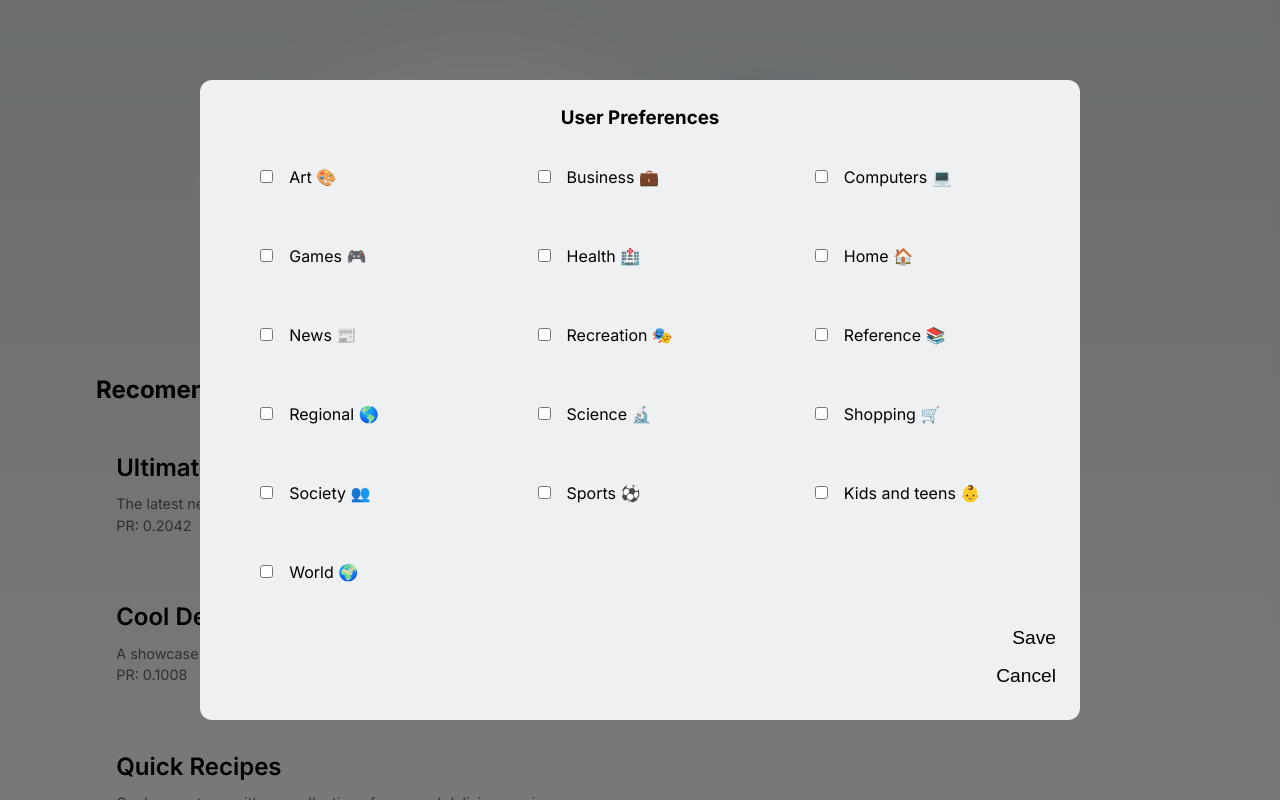
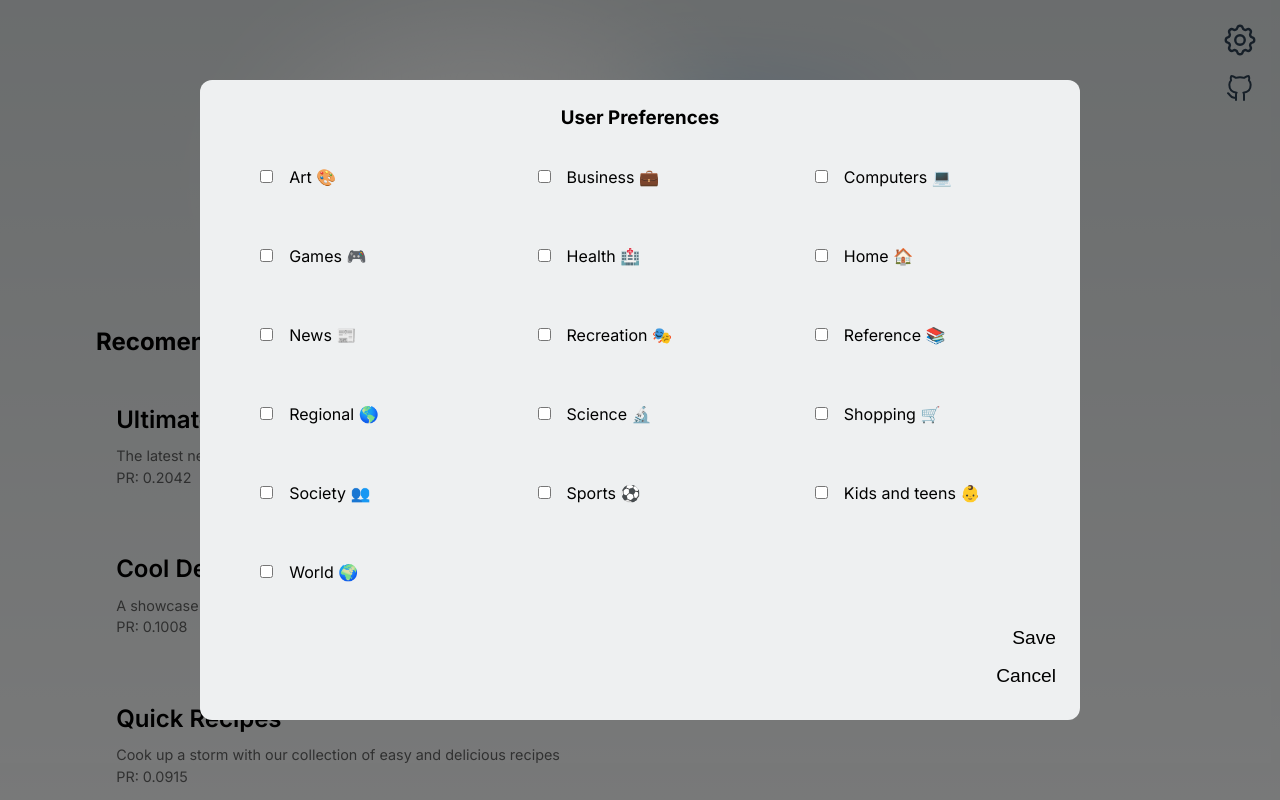
Before and after one commit to JoseGomez14/page-rank, a Next.js app: page / in a window 1280 px wide. Shown: the top 800 px of the page. Built offline with nearby package versions, Linux system fonts and the light colour scheme.

Commit message:
Add github project link

```diff
--- a/src/pages/index.js
+++ b/src/pages/index.js
@@ -3,10 +3,10 @@ import Image from "next/image";
 import { Inter } from "next/font/google";
 import styles from "@/styles/Home.module.css";
 import { useEffect, useState } from "react";
-import { SearchIcon, SettingsIcon } from "@/components/iconos";
+import { GithubIcon, SearchIcon, SettingsIcon } from "@/components/iconos";
 import SettingsModal from "@/components/settingsModal";
 import UserPreferences from "@/utils/UserPreferences";
-import Graph from "@/components/Graph";
+import Link from "next/link";
 
 const inter = Inter({ subsets: ["latin"] });
 
@@ -17,6 +17,7 @@ export default function Home() {
   const [inputSearch, setInputSearch] = useState("");
   const [showSettings, setShowSettings] = useState(false);
   const userPreferences = new UserPreferences();
+  // const [theme, setTheme] = useState("dark");
 
   useEffect(() => {
     let topicsPreferences = null;
@@ -37,6 +38,10 @@ export default function Home() {
     if (!localStorage.getItem("topicsPreferences")) {
       setShowSettings(true);
     }
+
+    // if (localStorage.getItem("theme")) {
+    //   setTheme(localStorage.getItem("theme"));
+    // }
   }, []);
 
   const handleSubmit = (e) => {
@@ -75,6 +80,13 @@ export default function Home() {
     }
   };
 
+  const handleThemeChange = (e) => {
+    const { value } = e.target;
+    setTheme(value);
+    localStorage.setItem("theme", value);
+    // change the prefers-color-scheme when the user clicks on the button
+  };
+
   return (
     <>
       <Head>
@@ -87,12 +99,30 @@ export default function Home() {
         <link rel="icon" href="/favicon.ico" />
       </Head>
       <main className={styles.main}>
+        <div className={styles.fixedButtons}>
           <button
             className={styles.settingButton}
             onClick={() => setShowSettings(true)}
           >
             <SettingsIcon />
           </button>
+          {/* <button
+            className={styles.settingButton}
+            title="Change Theme"
+            value={theme === "dark" ? "light" : "dark"}
+            onClick={handleThemeChange}
+          >
+            {theme === "dark" ? "🌚" : "🌞"}
+          </button> */}
+          <Link
+            className={styles.settingButton}
+            href="https://github.com/JoseGomez14/page-rank"
+            target="_blank"
+            rel="noopener noreferrer"
+          >
+            <GithubIcon />
+          </Link>
+        </div>
         <div className={styles.center}>
           <Image
             className={styles.logo}
```
Lines whose indentation alone changed are shown as unchanged.
